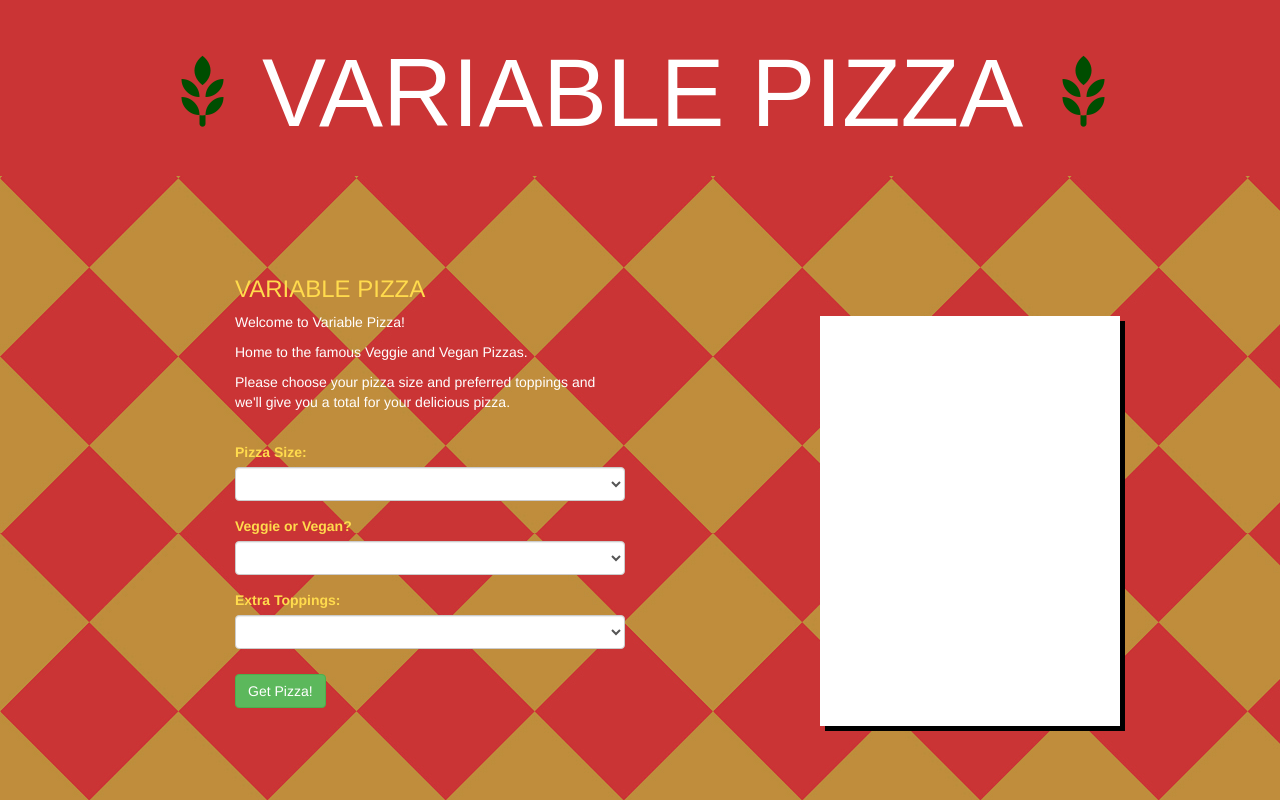
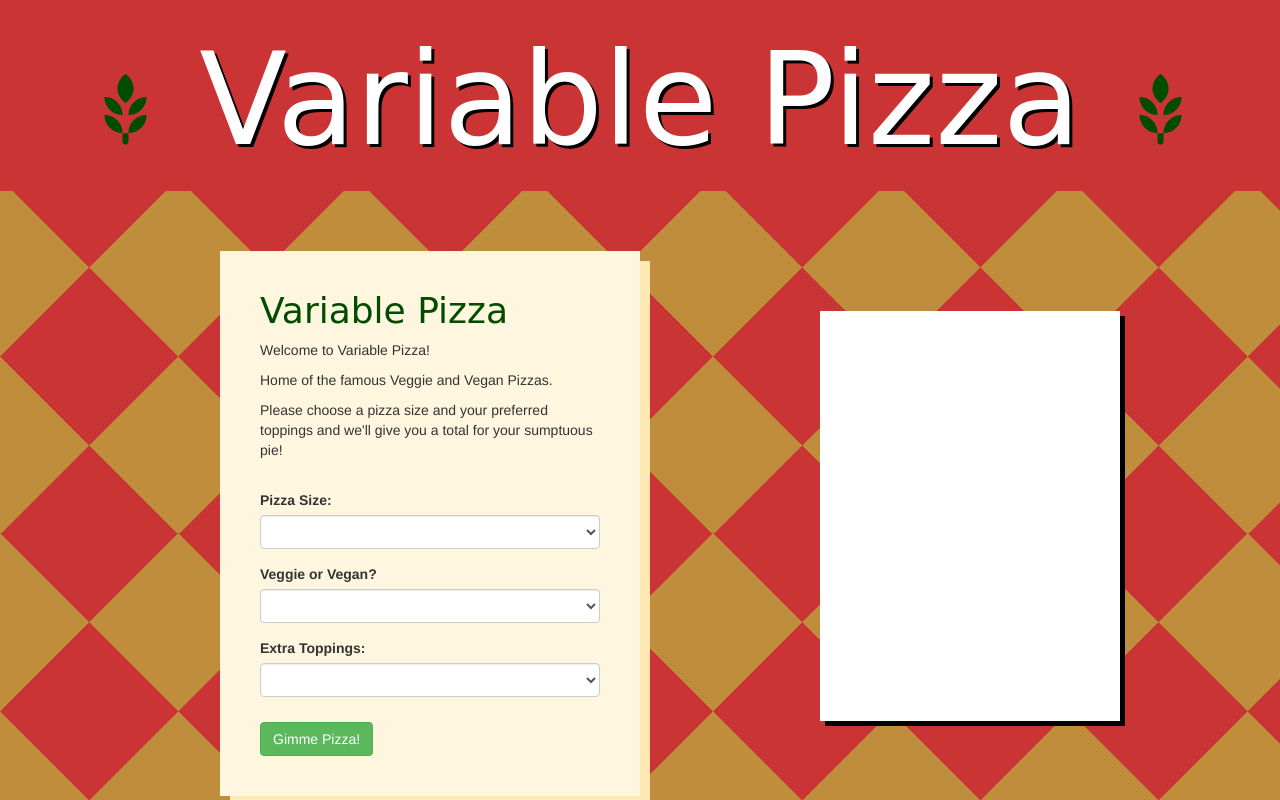
Before and after one commit to patternandshape/variable-pizza, a plain HTML site: page index.html in a window 1280 px wide. Drawn offline with nearby package versions, Linux system fonts and the light colour scheme.

Commit message:
add basic design and vibe to html and css

```diff
--- a/css/styles.css
+++ b/css/styles.css
@@ -1,26 +1,46 @@
 .jumbotron {
   background-color: #ca3435;
   color: #fff;
-  padding: 20px;
+  padding: 10px;
 }
 
 .jumbotron .glyphicon {
   font-size: 72px;
   color: #004d00;
   margin-top: 5px;
+    text-shadow: none;
 }
 
 .jumbotron h1 {
-    font-size: 96px;
-    font-family: sans-serif;
+  font-size: 128px;
+	font-family: 'Brush Script MT', cursive;
+  text-shadow: 3px 3px #000;
 }
 
 .row {
-  margin-top: 50px;
+  margin-top: 30px;
   margin-left: 150px;
   margin-right: 150px;
-  color: #ffdb4d;
   font-size: 14px;
+  /*background-color: #FFF6E0;*/
+}
+
+#pizza-entry {
+  background-color: #FFF6E0;
+  box-shadow: 10px 10px #ffe9b3;
+  box-shadow: 10px 10px #ffe9b3;
+  padding: 40px;
+  padding-top: 20px;
+}
+
+#pizza-entry h1 {
+	font-family: 'Brush Script MT', cursive;
+  color: #004d00;
+  font-size: 36px;
+}
+
+#pizza-entry p {
+	font-weight: 300;
 }
 
 .rules p {
@@ -49,11 +69,10 @@
 }
 
 .btn {
-  margin-top: 10px;
+  margin-top:10px;
 }
 
 body {
-  /*background-color: #208CAC;*/
   background-image: url("../img/checkers.jpg");
   background-repeat: repeat;
 }
--- a/index.html
+++ b/index.html
@@ -6,20 +6,20 @@
     <link rel="stylesheet" href="css/styles.css">
     <script src="js/jquery-1.12.0.js"></script>
     <script src="js/scripts.js"></script>
-    <title>VARIABLE PIZZA</title>
+    <title>Variable Pizza</title>
   </head>
   <body>
     <div class="jumbotron">
       <h1 class="text-center"><span class="glyphicon glyphicon-grain
-        " aria-hidden="true"></span> VARIABLE PIZZA <span class="glyphicon glyphicon-grain
+        " aria-hidden="true"></span> Variable Pizza <span class="glyphicon glyphicon-grain
         " aria-hidden="true"></span></h1>
     </div>
     <div class="container">
       <div class="row">
-        <div class="col-md-6">
-          <div class="rules">
-            <h3>VARIABLE PIZZA</h3>
-            <p>Welcome to Variable Pizza!</p><p>Home to the famous Veggie and Vegan Pizzas.</p><p>Please choose your pizza size and preferred toppings and we'll give you a total for your delicious pizza.</p><BR>
+        <div class="col-md-6" id="pizza-entry">
+          <div class="pizza-welcome">
+            <h1>Variable Pizza</h1>
+            <p>Welcome to Variable Pizza!</p><p>Home of the famous Veggie and Vegan Pizzas.</p><p>Please choose a pizza size and your preferred toppings and we'll give you a total for your sumptuous pie!</p><BR>
           </div>
           <form id = "pizzaSizeSelect">
             <div class="form-group">
@@ -36,8 +36,8 @@
               <label for="veggieVegan">Veggie or Vegan?</label>
               <select class="form-control veggie-vegan">
                 <option></option>
-                <option value ="12:00pm">Veggie</option>
-                <option value ="2:30pm">Vegan</option>
+                <option value ="veggie">Veggie</option>
+                <option value ="vegan">Vegan</option>
               </select>
             </div>
             <div class="form-group">
@@ -49,7 +49,7 @@
                 <option value ="pepperoncinis">Pepperoncinis</option>
               </select>
             </div>
-            <button type="submit" class="btn btn-success">Get Pizza!</button>
+            <button type="submit" class="btn btn-success">Gimme Pizza!</button>
           </form>
         </div>
       <div class="col-md-6">
```
